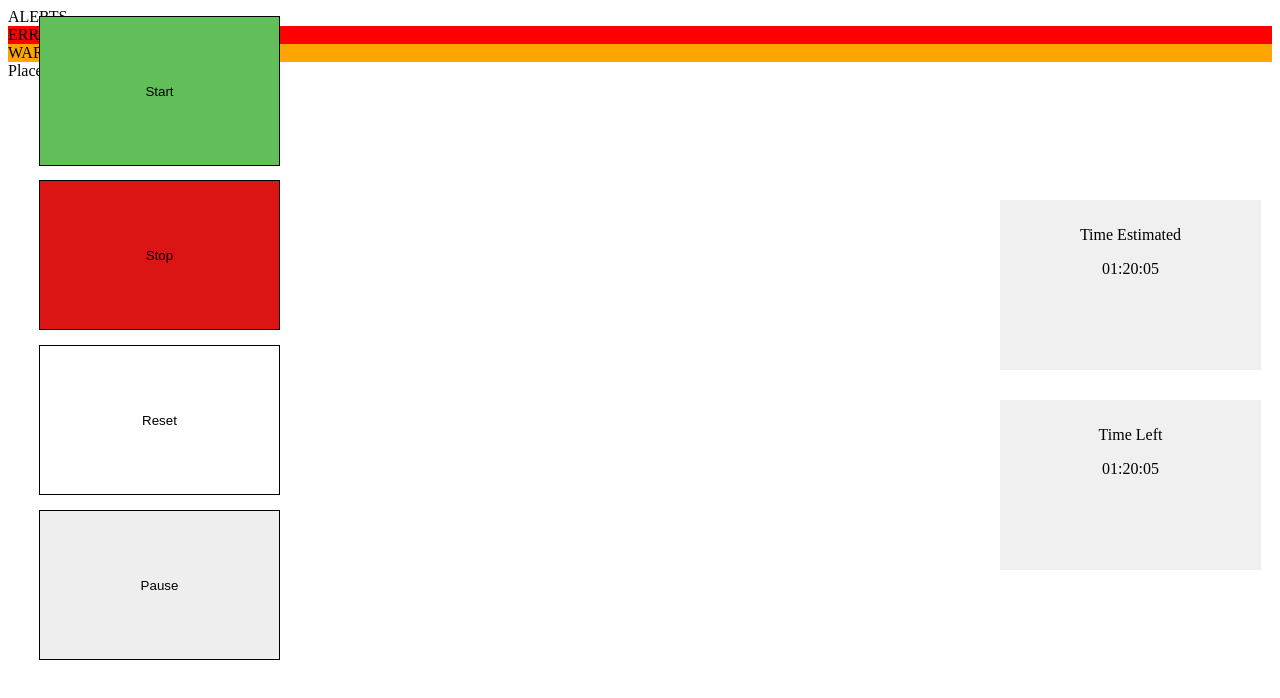
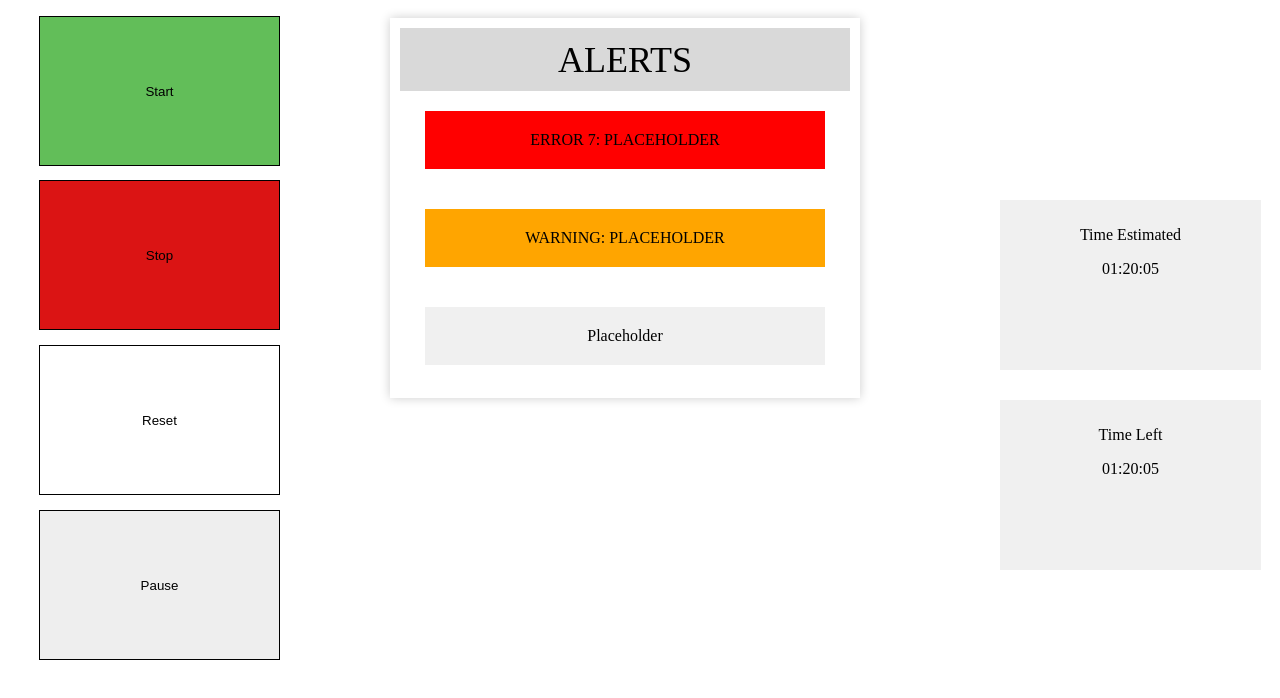
Before and after one commit to m-kudahl/p9, a React (Create React App) app in the folder p9-app/: page / in a window 1280 px wide. Shown: the top 698 px of the page. Built offline with nearby package versions, Linux system fonts and the light colour scheme.

Commit message:
Alertbox

```diff
--- a/p9-app/src/Alertbox.css
+++ b/p9-app/src/Alertbox.css
@@ -0,0 +1,45 @@
+.BackgroundBox {
+    background: #ffffff;
+    width: 500px;
+    height: 400px;
+    padding: 10px;
+    display: flex;
+    margin: 0 auto;
+    outline: black;
+  }
+.CenterBox {
+    width: 90%;
+    height: 90%;
+    padding: 10px;
+    background: white;
+    display: flex;
+    flex-direction: column;
+    box-shadow: 0 0 10px rgba(0, 0, 0, 0.2);
+  }
+.AlertHeader {
+    width: 100%;
+    height: 12%;
+    background: #D9D9D9;
+    color: black;
+    display: flex;
+    align-items: center;
+    justify-content: center;
+    padding: 10px 0;
+    text-align: center;
+    font-size: 36px
+
+  }
+.AlertList {
+    display: flex;
+    flex-direction: column;
+    align-items: center;
+    justify-content: center;
+  }
+.AlertEntry {
+    background: #f0f0f0;
+    padding: 20px;
+    text-align: center;
+    margin: 20px;
+    width: 80%;
+
+  }
```
